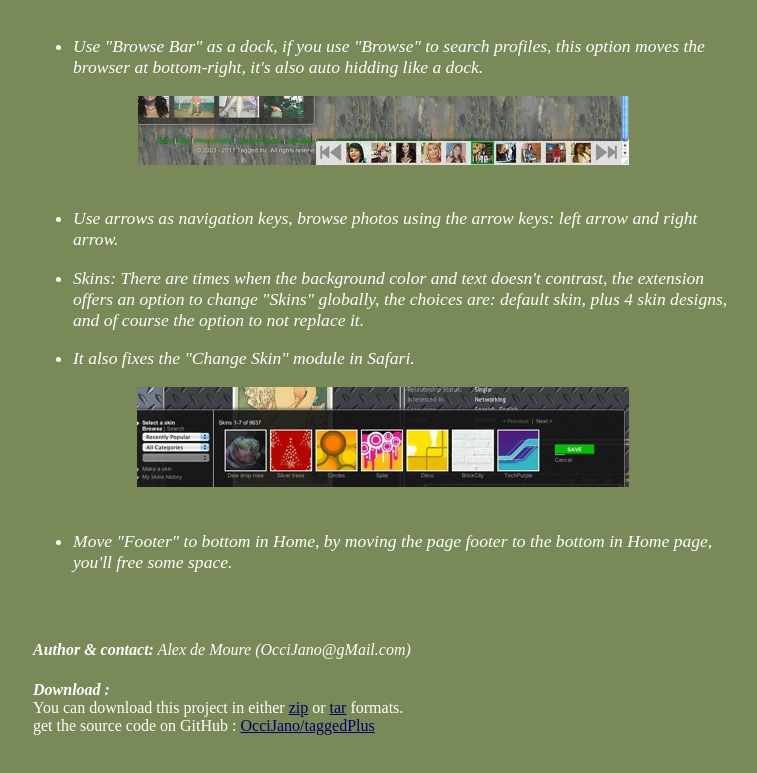
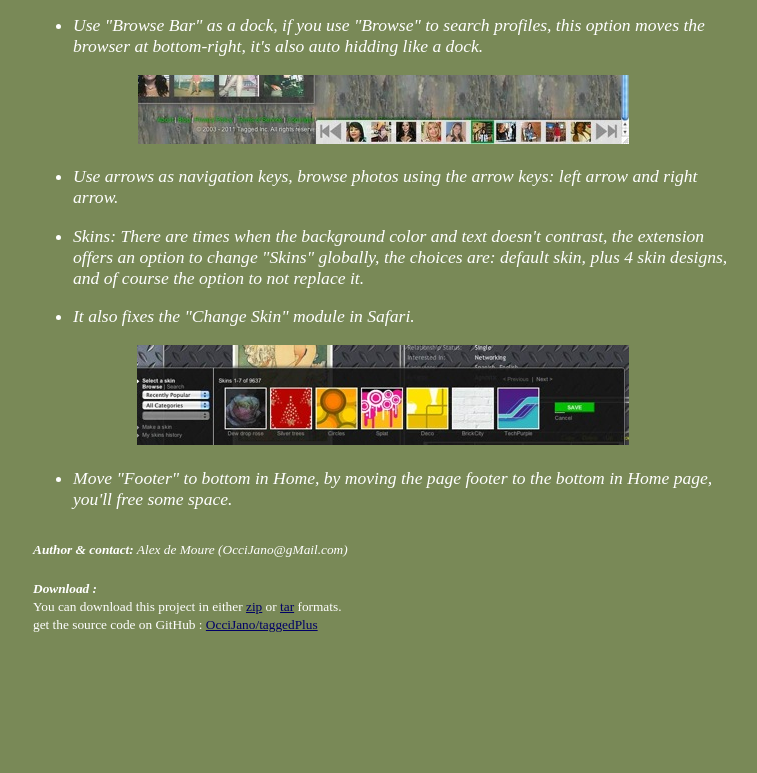
Before and after one commit to OcciJano/occijano.github.com, a plain HTML site: page index.html in a window 1280 px wide. Shown: the part 375-1148 px from the top of the page, without its empty margins (257-1014 px from the left). After the commit the page ends 1046 px from the top, so only its background shows below. Drawn offline with Linux system fonts and the light colour scheme.

Commit message:
Edited index.html via GitHub

```diff
--- a/index.html
+++ b/index.html
@@ -1,5 +1,7 @@
 <!DOCTYPE html>
 <html><head>
+
+
 
 
 <meta http-equiv="content-type" content="text/html; charset=UTF-8">
@@ -74,19 +76,22 @@ hr {
     <div class="download">&nbsp;
       <a href="http://github.com/OcciJano/taggedPlus/zipball/master">
         </a><a href="http://github.com/OcciJano/taggedPlus/tarball/master"></a></div><div class="description">
-<h1><img title="icon" alt="icon" src="images/icon.png"> <em>taggedPlus</em> <span class="small">by <span style="font-style: italic;">Alex de Moure</span></span></h1>
-<br>
+<h1><a href="https://github.com/downloads/OcciJano/taggedPlus/tagged.safariextz"><img style="border: 0px solid ; width: 48px; height: 48px;" title="icon" alt="icon" src="images/icon.png"></a> <em>taggedPlus</em> <span class="small">by <span style="font-style: italic;">Alex de Moure</span></span></h1>
+<address><a style="font-weight: bold;" href="https://github.com/downloads/OcciJano/taggedPlus/taggedPlus.safariextz"><small>click here to download</small></a></address>
+
 <h2>A safari extension for tagged.com
 </h2>
 <ul>
+
   <li>
 Make "Navigation Bar" static, by making the Tagged menu bar fixed at top, also hides the ads.</li>
+
 </ul>
 <div style="text-align: center;">
   <img style="width: 491px; height: 100px;" title="menuBar" alt="menuBar" src="images/menuBar.jpg"><br>
 </div>
 
-<br>
+
 <ul>
   <li>Use "Browse Bar" as a dock, if you use "Browse" to search
 profiles, this option moves the browser at bottom-right, it's also auto
@@ -97,7 +102,7 @@ hidding like a dock.</li>
   <img style="width: 491px; height: 69px;" title="BrowseFloatBottom" alt="BrowseFloatBottom" src="images/BrowseFloatBottom.jpg"> <br>
 </div>
 
-<br>
+
 <ul>
   <li>Use arrows as navigation keys, browse photos using the arrow keys: left arrow and right arrow.</li>
 </ul>
@@ -111,36 +116,32 @@ option to not replace it.</li>
   <li>It also fixes the "Change Skin" module in Safari.</li>
 </ul>
 <div style="text-align: center;"><img style="width: 492px; height: 100px;" title="ChangeSkin" alt="ChangeSkin" src="images/ChangeSkin.jpg"><br>
-  <br>
 </div>
 <ul>
   <li>Move "Footer" to bottom in Home, by moving the page footer to the bottom in Home page, you'll free some space.<br>
   </li>
 </ul>
-<div style="text-align: center;">
-  <br>
 
-    </div>
 </div>
 
 
-<h4 style="font-style: italic;">Author &amp; contact:<span style="font-weight: normal;"> Alex de Moure (OcciJano@gMail.com)
-  </span><br>
+<h4 style="font-style: italic;"><small>Author &amp; contact:<span style="font-weight: normal;"> Alex de Moure (OcciJano@gMail.com)
+  </span></small><br>
 </h4>
 
-<span style="font-style: italic; font-weight: bold;">Download
+
+<small><span style="font-style: italic; font-weight: bold;">Download
     :</span><br>
+
 
       You can download this project in either
       <a href="http://github.com/OcciJano/taggedPlus/zipball/master">zip</a> or
       <a href="http://github.com/OcciJano/taggedPlus/tarball/master">tar</a> formats.
 
     <br>
-get the source code on GitHub : <a href="http://github.com/OcciJano/taggedPlus">OcciJano/taggedPlus</a><div style="text-align: center;">
+
+get the source code on GitHub : <a href="http://github.com/OcciJano/taggedPlus">OcciJano/taggedPlus</a></small><div style="text-align: center;">
 
     </div>
 <div class="footer">
-    </div>
-
-  </div>
-</body></html>
+    </div></div></body></html>
```
